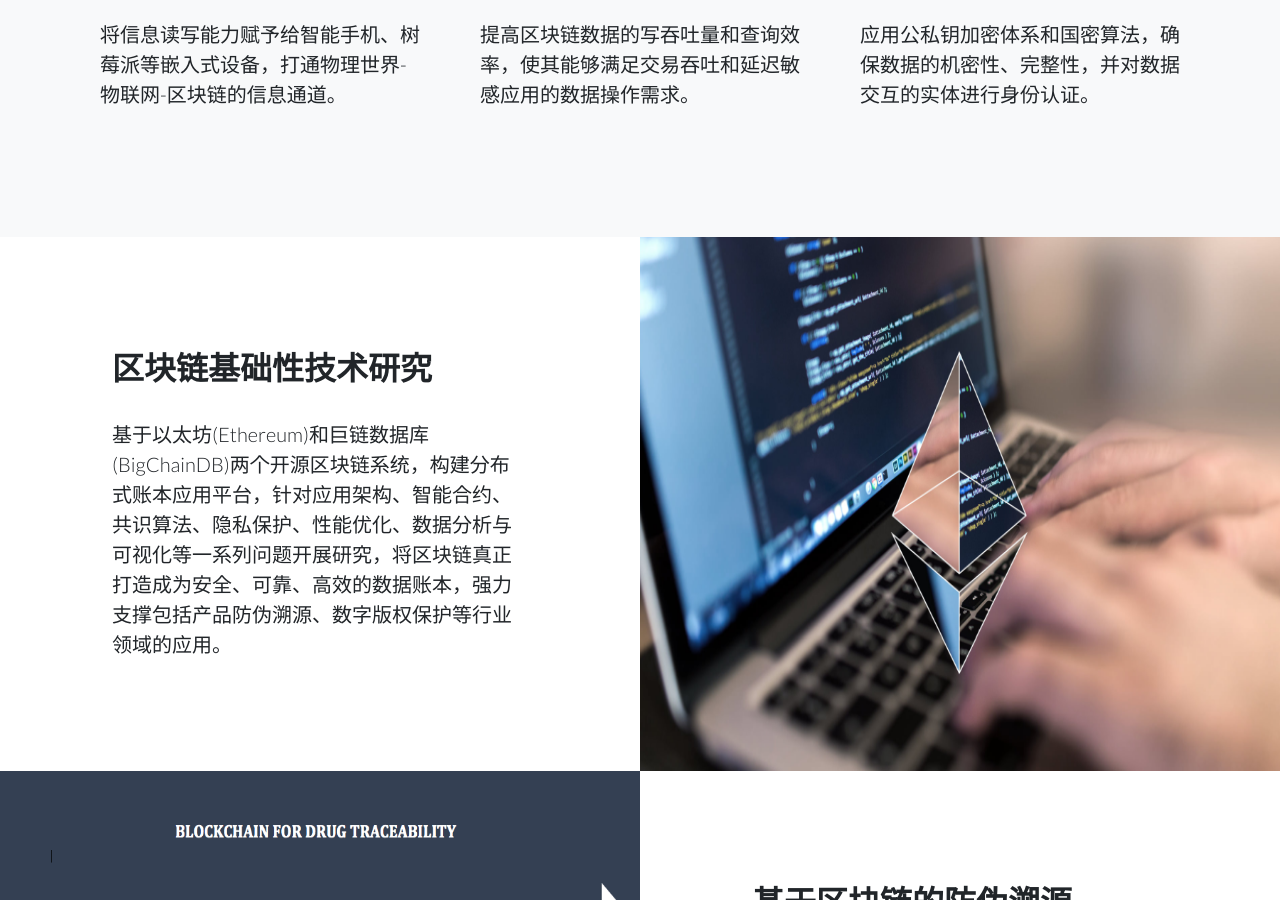
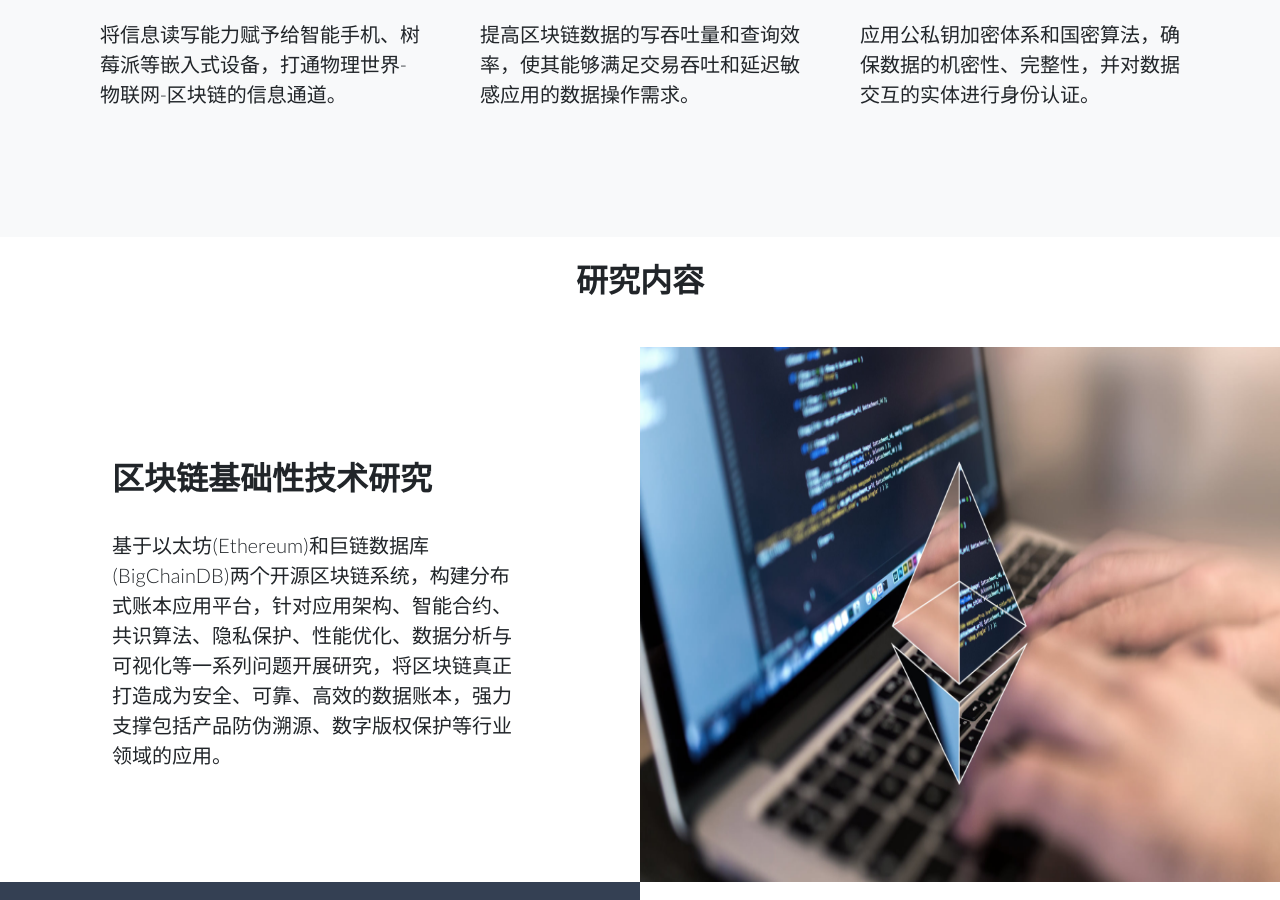
Before and after one commit to fangvv/Homepage, a Jekyll site: the page BlockchainBJTU/index.html, which Jekyll copies as it is, in a window 1280 px wide and 900 px high, scrolled down 922 px. Built offline with Jekyll 4.4.1, drawn with Linux system fonts in a browser that asks for light colours.

Commit message:
Signed-off-by: fangvv <fangvv@gmail.com>

```diff
--- a/BlockchainBJTU/index.html
+++ b/BlockchainBJTU/index.html
@@ -91,9 +91,11 @@
     <!-- Image Showcases -->
     <section class="showcase">
       <div class="container-fluid p-0">
+        <br>
+        <h2 class="mb-5 text-center">研究内容</h2>
         <div class="row no-gutters">
           <div class="col-lg-6 order-lg-2 text-white showcase-img" style="background-image: url('img/p1.png');"></div>
-          <div class="col-lg-6 order-lg-1 my-auto showcase-text" data-aos="fade-right">
+          <div class="col-lg-6 order-lg-1 my-auto showcase-text" data-aos="fade-down">
             <h2>区块链基础性技术研究</h2>
             <br>
             <p class="lead mb-0">基于以太坊(Ethereum)和巨链数据库(BigChainDB)两个开源区块链系统，构建分布式账本应用平台，针对应用架构、智能合约、共识算法、隐私保护、性能优化、数据分析与可视化等一系列问题开展研究，将区块链真正打造成为安全、可靠、高效的数据账本，强力支撑包括产品防伪溯源、数字版权保护等行业领域的应用。</p>
@@ -101,7 +103,7 @@
         </div>
         <div class="row no-gutters">
           <div class="col-lg-6 text-white showcase-img" style="background-image: url('img/p2.png');"></div>
-          <div class="col-lg-6 my-auto showcase-text" data-aos="fade-left">
+          <div class="col-lg-6 my-auto showcase-text" data-aos="fade-down">
             <h2>基于区块链的防伪溯源</h2>
             <br>
             <p class="lead mb-0">针对生物消费产品、货物运输物流等应用场景，利用区块链技术搭建一个包含生产、供应、分销、零售、物流企业及最终用户在内的联盟链，将物流、资金流等信息记录在链上。链上的数据是多方参与共同维护、共同享有，并利用密码学技术实现了数据的不可篡改、不可抵赖及隐私保护，便于消费者追溯和上级单位监管。</p>
@@ -109,7 +111,7 @@
         </div>
         <div class="row no-gutters">
           <div class="col-lg-6 order-lg-2 text-white showcase-img" style="background-image: url('img/p3.png');"></div>
-          <div class="col-lg-6 order-lg-1 my-auto showcase-text" data-aos="fade-right">
+          <div class="col-lg-6 order-lg-1 my-auto showcase-text" data-aos="fade-down">
             <h2>基于区块链的版权保护</h2>
             <br>
             <p class="lead mb-0">区块链上的数据具有时间戳，同时具有公开可追溯、不可篡改等特点，与数字内容在使用过程中的内容确权、合法传播和提升可信度等要求相符。在科学、文学等领域中，创作者将自己的数字内容上传到公有链上，区块链平台将会为该内容生成一个不可改变的、准确的原创证明，证明其归属和完整性，并记录在链上备查。</p>
```
